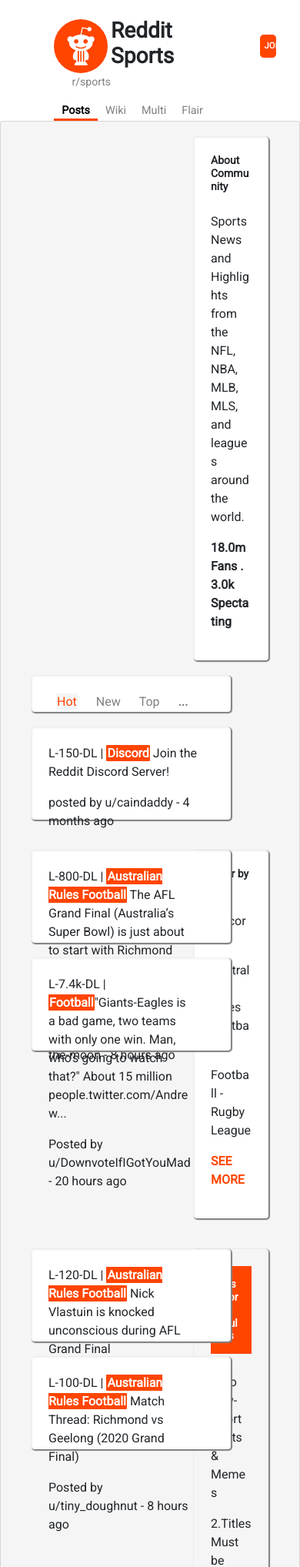
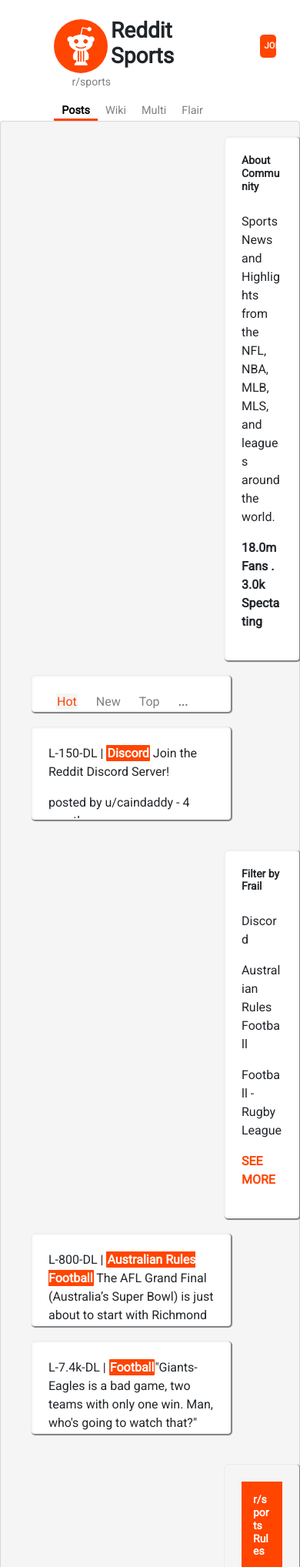
Before and after one commit to Fursan7/Reddit-S1, a PHP site: page / in a window 390 px wide; the page is wider, and only the part inside the window is pictured. Shown: the part 166-2202 px from the top of that part at 77% size. Run offline with PHP 8.4, Linux system fonts and the light colour scheme.

Commit message:
slightly improved responsiveness

```diff
--- a/index.html
+++ b/index.html
@@ -54,7 +54,7 @@
     </div>
     <div class="card">
         <div class="holder">
-            <div class="card-body about col-3 float-right">
+            <div class="card-body about mx-auto col-3 float-right">
                 <h2 class="abo">About Community</h2>
                 <p>Sports News and Highlights from the NFL, NBA, MLB, MLS, and leagues around the world.</p>
                 <p class="in">18.0m Fans . 3.0k Spectating</p>
@@ -72,7 +72,7 @@
             </div>
         </div>
         <div class="holder">
-            <div class="card-body about col-3 float-right">
+            <div class="card-body about mx-auto col-3 float-right">
                 <h2 class="abo">Filter by Frail</h2>
                 <p>Discord</p>
                 <p>Australian Rules Football</p>
@@ -93,7 +93,7 @@
             </div>
         </div>
         <div class="holder">
-            <div class="card-body about1 col-3 float-right">
+            <div class="card-body about1 mx-auto col-3 float-right">
                 <h2 class="abo1">r/sports Rules</h2>
                 <p>1.No Low-Effort Posts & Memes</p>
                 <p>2.Titles Must be High-Effort and Descriptive</p>
--- a/style.css
+++ b/style.css
@@ -182,7 +182,7 @@
 
 .article {
   height: 120px;
-  /* overflow: auto; */
+  overflow: hidden;
   margin-left: 40px;
 }
 
```
